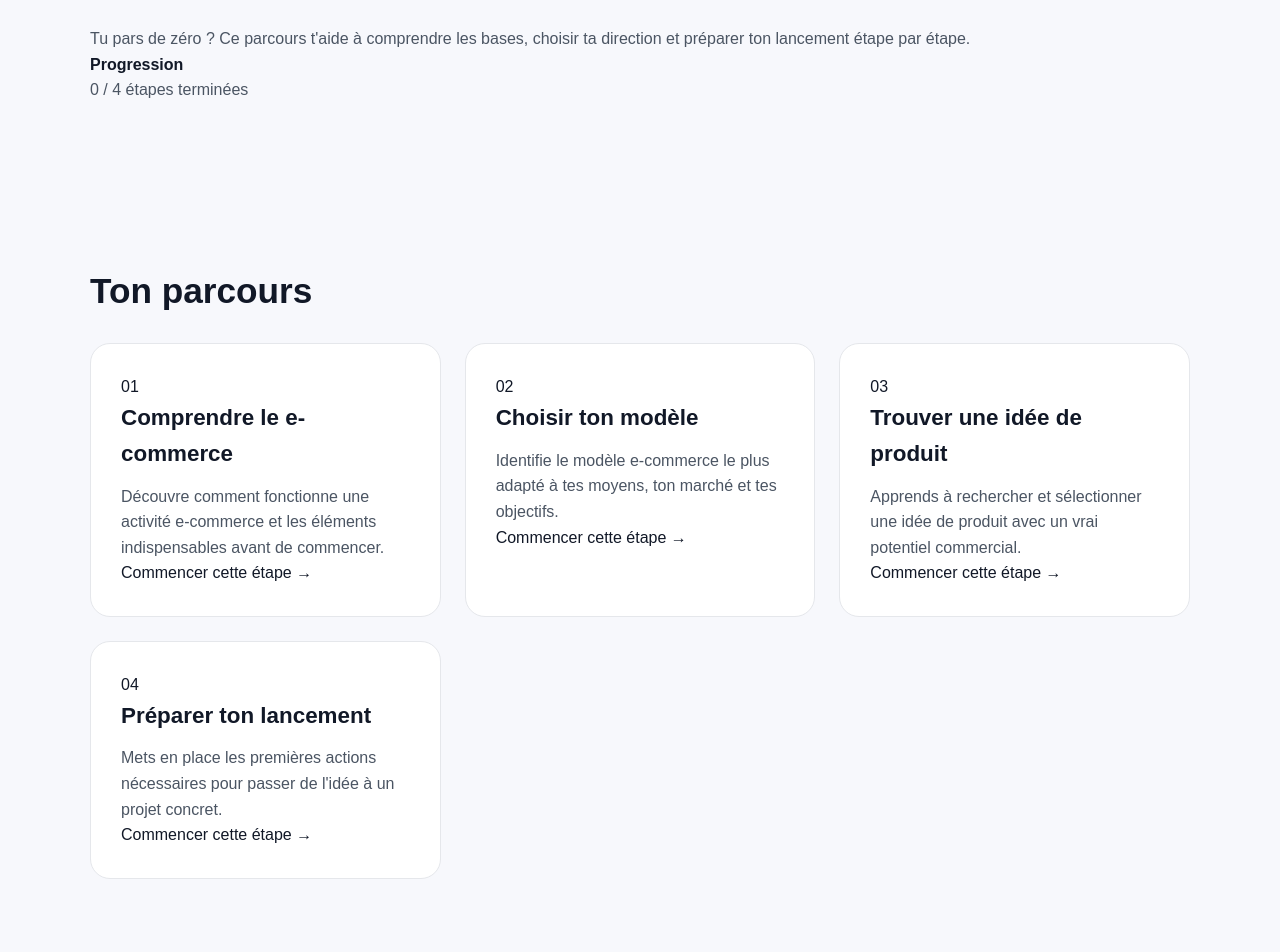
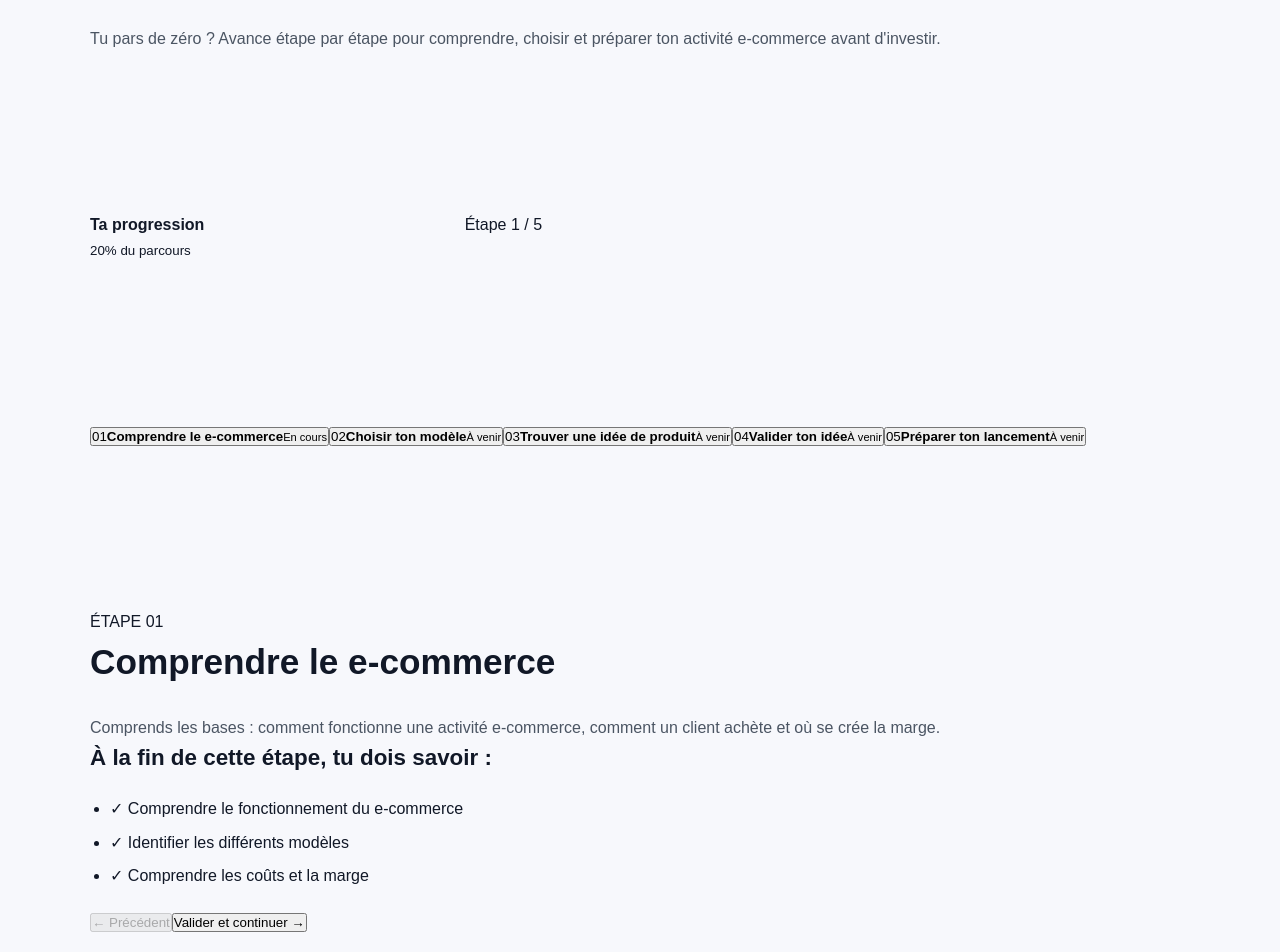
Before and after one commit to esodea06-boop/sodyecom-intelligencia, a Next.js app: page /offres/demarrer in a window 1280 px wide. Shown: the part 200-1152 px from the top of the page. Built offline with nearby package versions, Linux system fonts and the light colour scheme.

Commit message:
Refactor content and structure of Demarrer page

```diff
--- a/app/offres/demarrer/page.tsx
+++ b/app/offres/demarrer/page.tsx
@@ -1,80 +1,180 @@
+"use client";
+
+import { useState } from "react";
+
 const etapes = [
   {
     numero: "01",
     titre: "Comprendre le e-commerce",
     description:
-      "Découvre comment fonctionne une activité e-commerce et les éléments indispensables avant de commencer.",
+      "Comprends les bases : comment fonctionne une activité e-commerce, comment un client achète et où se crée la marge.",
+    objectifs: [
+      "Comprendre le fonctionnement du e-commerce",
+      "Identifier les différents modèles",
+      "Comprendre les coûts et la marge",
+    ],
   },
   {
     numero: "02",
     titre: "Choisir ton modèle",
     description:
-      "Identifie le modèle e-commerce le plus adapté à tes moyens, ton marché et tes objectifs.",
+      "Détermine le modèle le plus adapté à ta situation : produit physique, digital, service ou autre modèle en ligne.",
+    objectifs: [
+      "Identifier ton modèle économique",
+      "Définir ton client cible",
+      "Évaluer tes ressources disponibles",
+    ],
   },
   {
     numero: "03",
     titre: "Trouver une idée de produit",
     description:
-      "Apprends à rechercher et sélectionner une idée de produit avec un vrai potentiel commercial.",
+      "Apprends à rechercher des produits intéressants et surtout à vérifier leur potentiel avant de dépenser ton argent.",
+    objectifs: [
+      "Rechercher des idées de produits",
+      "Analyser la demande",
+      "Éviter les mauvais produits",
+    ],
   },
   {
     numero: "04",
+    titre: "Valider ton idée",
+    description:
+      "Ne construis pas une boutique au hasard. Vérifie d'abord si ton idée peut réellement intéresser des clients.",
+    objectifs: [
+      "Analyser la concurrence",
+      "Étudier le prix du marché",
+      "Estimer la rentabilité",
+    ],
+  },
+  {
+    numero: "05",
     titre: "Préparer ton lancement",
     description:
-      "Mets en place les premières actions nécessaires pour passer de l'idée à un projet concret.",
+      "Mets en place les éléments essentiels avant de commencer à vendre : offre, prix, communication et organisation.",
+    objectifs: [
+      "Construire ton offre",
+      "Définir ton prix",
+      "Préparer ton lancement",
+    ],
   },
 ];
 
 export default function Demarrer() {
+  const [etapeActive, setEtapeActive] = useState(0);
+
+  const etape = etapes[etapeActive];
+  const progression = Math.round(
+    ((etapeActive + 1) / etapes.length) * 100
+  );
+
   return (
-    <main>
-      <section>
-        <p>SodyEcom-Intelligencia</p>
+    <main className="parcours">
+      <section className="hero">
+        <p className="badge">SodyEcom-Intelligencia</p>
 
         <h1>Parcours DÉMARRER</h1>
 
-        <p>
-          Tu pars de zéro ? Ce parcours t'aide à comprendre les bases,
-          choisir ta direction et préparer ton lancement étape par étape.
+        <p className="intro">
+          Tu pars de zéro ? Avance étape par étape pour comprendre,
+          choisir et préparer ton activité e-commerce avant d'investir.
         </p>
+      </section>
 
-        <div>
-          <strong>Progression</strong>
-          <p>0 / 4 étapes terminées</p>
+      <section className="progression">
+        <div className="progression-top">
+          <strong>Ta progression</strong>
+          <span>
+            Étape {etapeActive + 1} / {etapes.length}
+          </span>
+        </div>
+
+        <div className="progress-bar">
+          <div style={{ width: `${progression}%` }} />
+        </div>
+
+        <small>{progression}% du parcours</small>
+      </section>
+
+      <section className="etapes">
+        {etapes.map((item, index) => (
+          <button
+            key={item.numero}
+            className={`etape ${
+              index === etapeActive ? "active" : ""
+            } ${index < etapeActive ? "terminee" : ""}`}
+            onClick={() => setEtapeActive(index)}
+          >
+            <span className="numero">{item.numero}</span>
+
+            <span className="etape-info">
+              <strong>{item.titre}</strong>
+              <small>
+                {index < etapeActive
+                  ? "✓ Terminée"
+                  : index === etapeActive
+                  ? "En cours"
+                  : "À venir"}
+              </small>
+            </span>
+          </button>
+        ))}
+      </section>
+
+      <section className="contenu">
+        <div className="contenu-header">
+          <span>ÉTAPE {etape.numero}</span>
+          <h2>{etape.titre}</h2>
+        </div>
+
+        <p className="description">{etape.description}</p>
+
+        <h3>À la fin de cette étape, tu dois savoir :</h3>
+
+        <ul>
+          {etape.objectifs.map((objectif) => (
+            <li key={objectif}>✓ {objectif}</li>
+          ))}
+        </ul>
+
+        <div className="navigation">
+          <button
+            className="btn secondaire"
+            disabled={etapeActive === 0}
+            onClick={() =>
+              setEtapeActive((ancienne) => Math.max(0, ancienne - 1))
+            }
+          >
+            ← Précédent
+          </button>
+
+          {etapeActive < etapes.length - 1 ? (
+            <button
+              className="btn principal"
+              onClick={() =>
+                setEtapeActive((ancienne) =>
+                  Math.min(etapes.length - 1, ancienne + 1)
+                )
+              }
+            >
+              Valider et continuer →
+            </button>
+          ) : (
+            <a className="btn principal" href="/offres">
+              Parcours terminé ✓
+            </a>
+          )}
         </div>
       </section>
 
-      <section>
-        <h2>Ton parcours</h2>
-
-        <div>
-          {etapes.map((etape) => (
-            <article key={etape.numero}>
-              <span>{etape.numero}</span>
-
-              <h3>{etape.titre}</h3>
-
-              <p>{etape.description}</p>
-
-              <a href={`/demarrer/${etape.numero}`}>
-                Commencer cette étape →
-              </a>
-            </article>
-          ))}
-        </div>
-      </section>
-
-      <section>
-        <h2>Objectif du parcours</h2>
-
+      <section className="avertissement">
+        <strong>Notre règle :</strong>
         <p>
-          À la fin, tu dois être capable de comprendre ton marché,
-          choisir un modèle, sélectionner une idée de produit et préparer
-          les premières actions de ton activité.
+          Ne dépense pas ton argent avant d'avoir validé ton idée.
+          Le but de ce parcours est de réduire les erreurs coûteuses
+          avant de passer à la construction de ton activité.
         </p>
-
-        <a href="/offres">← Retour aux offres</a>
       </section>
     </main>
   );
-}
+    }
```
